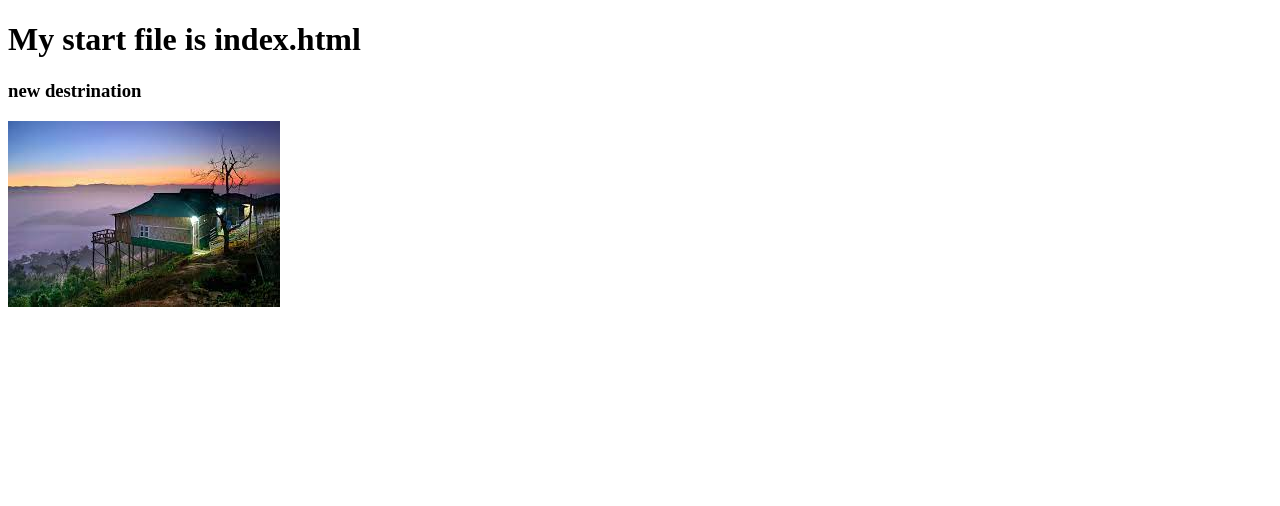
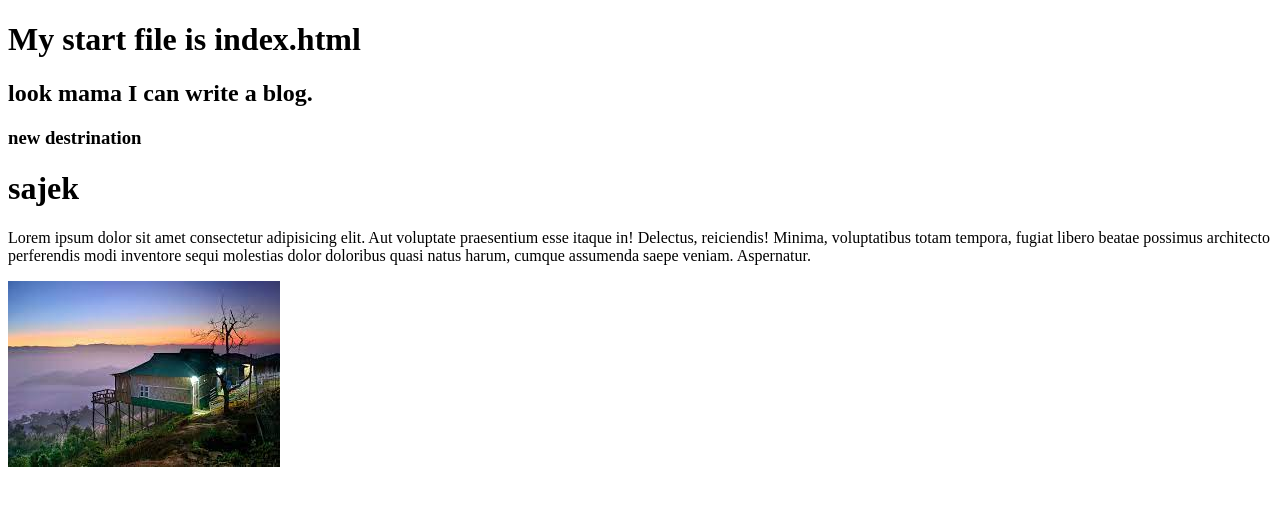
Before and after one commit to naimurnemu/My-second-repo, a plain HTML site: page index.html in a window 1280 px wide. Drawn offline with Linux system fonts and the light colour scheme.

Commit message:
new blog added

```diff
--- a/index.html
+++ b/index.html
@@ -8,7 +8,12 @@
 </head>
 <body>
     <h1>My start file is index.html</h1>
+    <h2>look mama I can write a blog.</h2>
     <h3>new destrination</h3>
+    <div>
+        <h1>sajek</h1>
+        <p>Lorem ipsum dolor sit amet consectetur adipisicing elit. Aut voluptate praesentium esse itaque in! Delectus, reiciendis! Minima, voluptatibus totam tempora, fugiat libero beatae possimus architecto perferendis modi inventore sequi molestias dolor doloribus quasi natus harum, cumque assumenda saepe veniam. Aspernatur.</p>
+    </div>
     <img src="image/Sajek.jpg" alt="Sajek">
 </body>
 </html>
```
